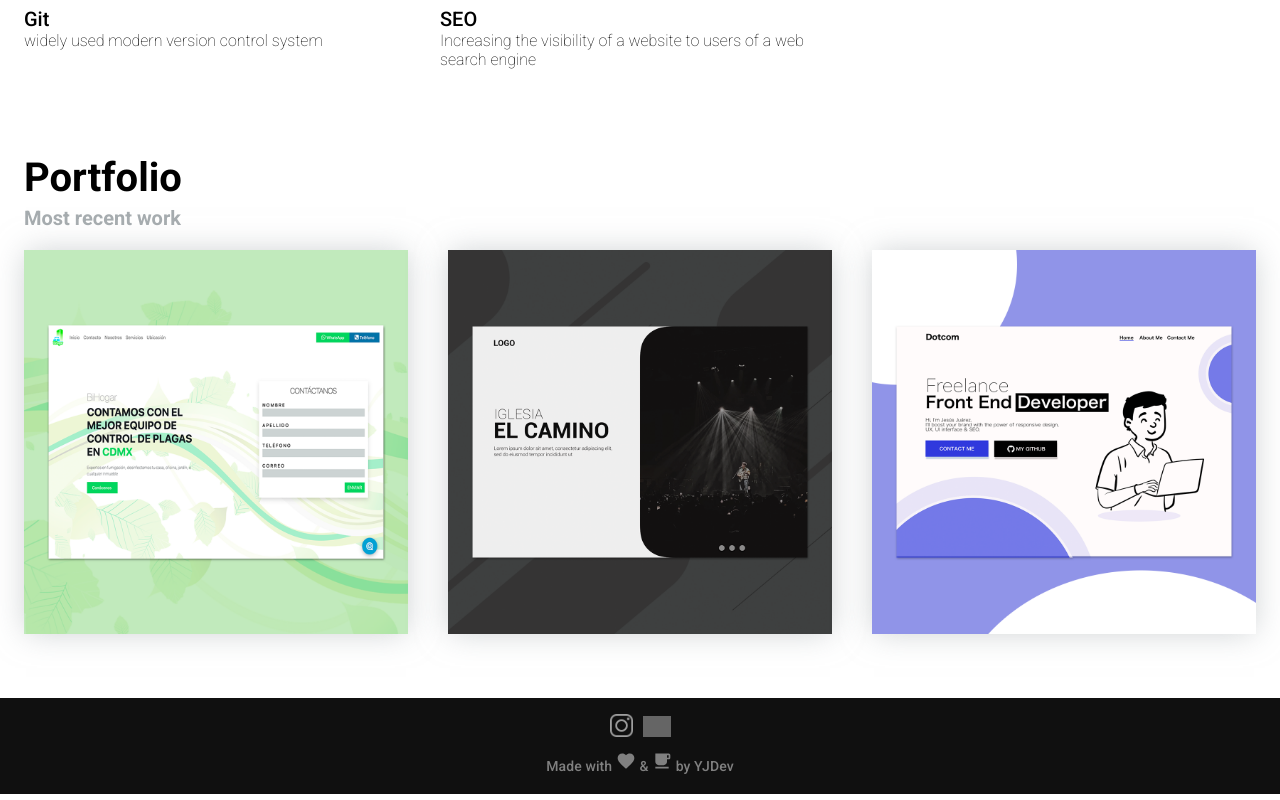
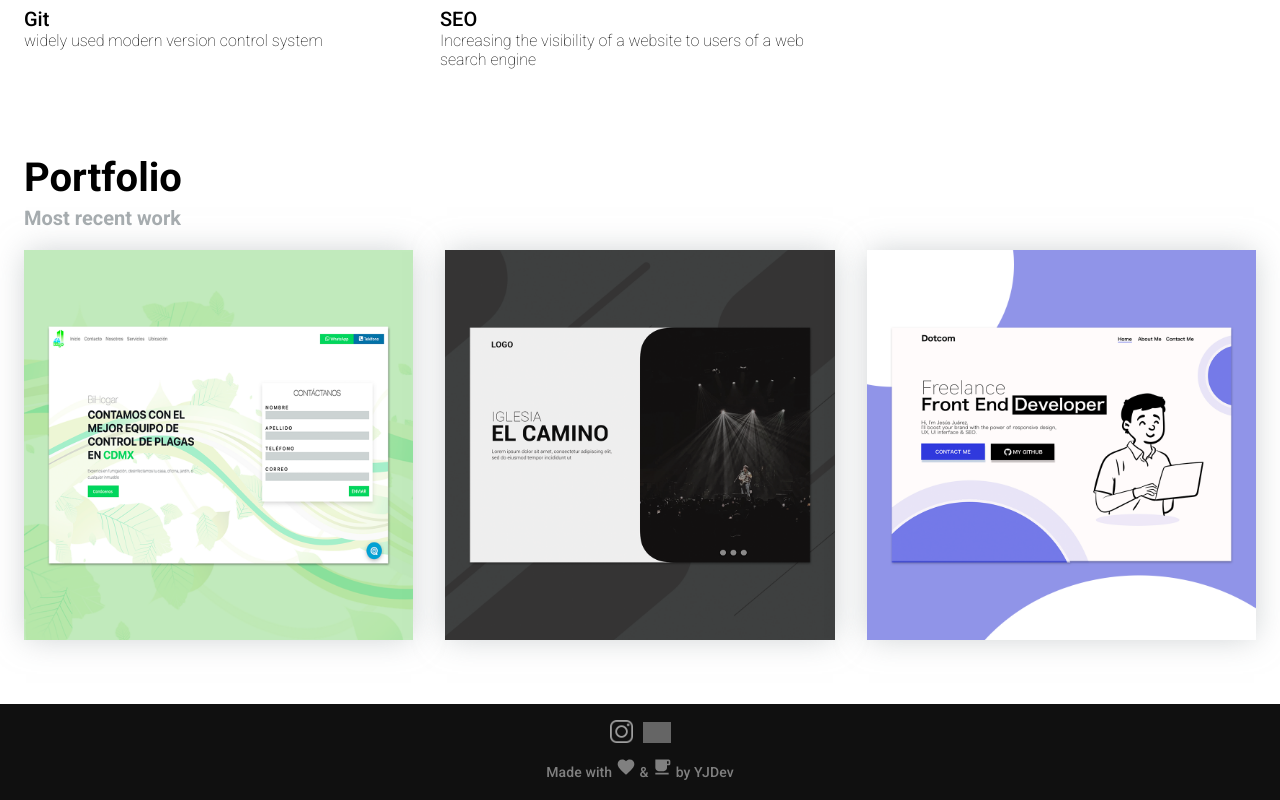
Before and after one commit to YisusJuarez/yjdevportfolio, a Next.js app: page / in a window 1280 px wide. Shown: the part 1486-2286 px from the top of the page. Built offline with nearby package versions, Linux system fonts and the light colour scheme; grey boxes are pictures that could not be loaded.

Commit message:
Ajuste spacing

```diff
--- a/components/PortfolioList/PortfolioList.js
+++ b/components/PortfolioList/PortfolioList.js
@@ -10,7 +10,7 @@ class PortfolioList extends React.Component {
             <Container maxWidth="lg" className="portfolio-top">
                 <h1 className="titles-bg-black">Portfolio</h1>
                 <h3 className="sub-bg-black">Most recent work</h3>
-                <Grid container spacing={5}>
+                <Grid container spacing={4}>
                     {this.state.projects.map((e) => (
                         <Grid item lg={4} md={4} sm={6} xs={12}>
                                 <img src={e.img} className="img-project card-project"></img>
```
